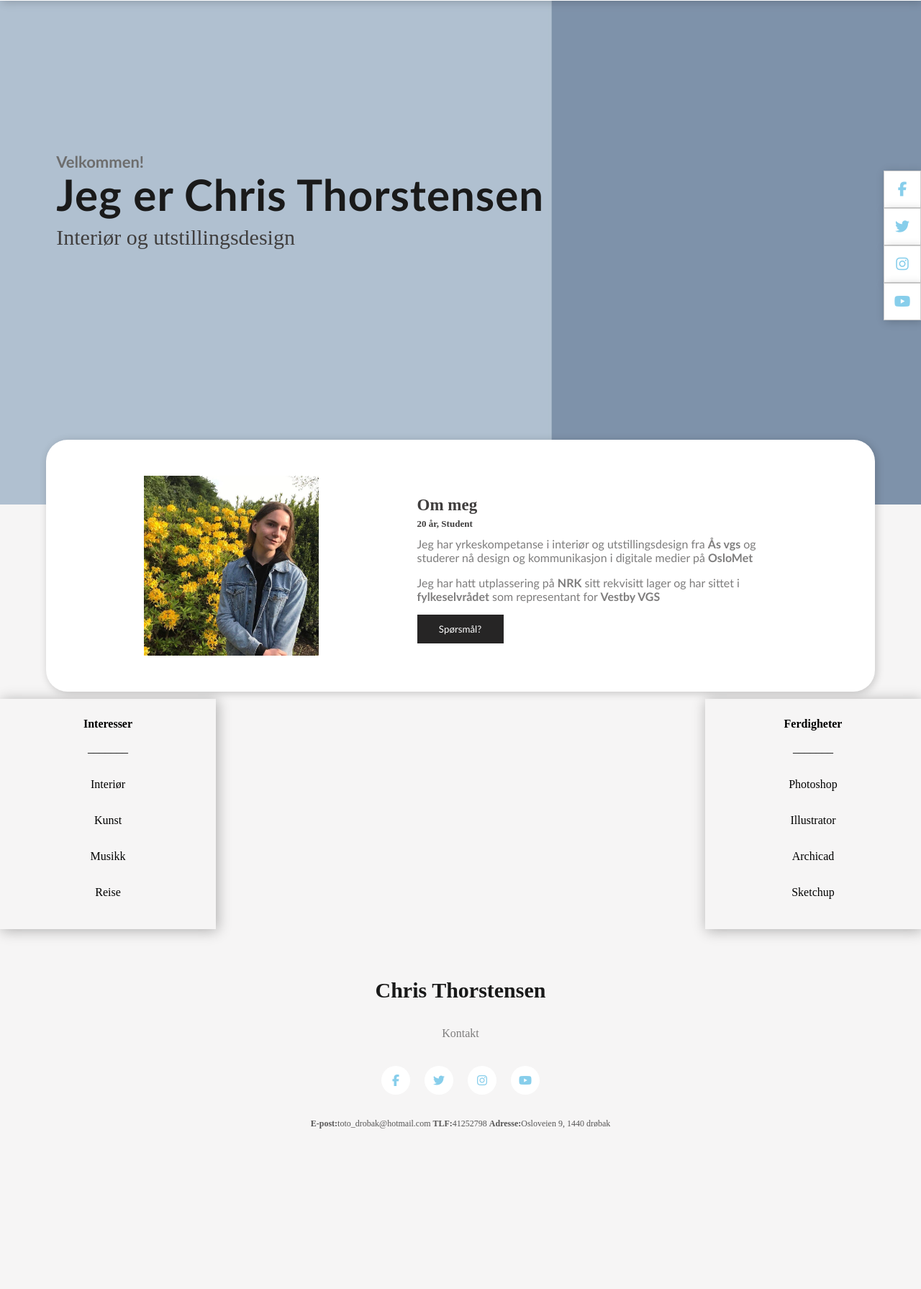
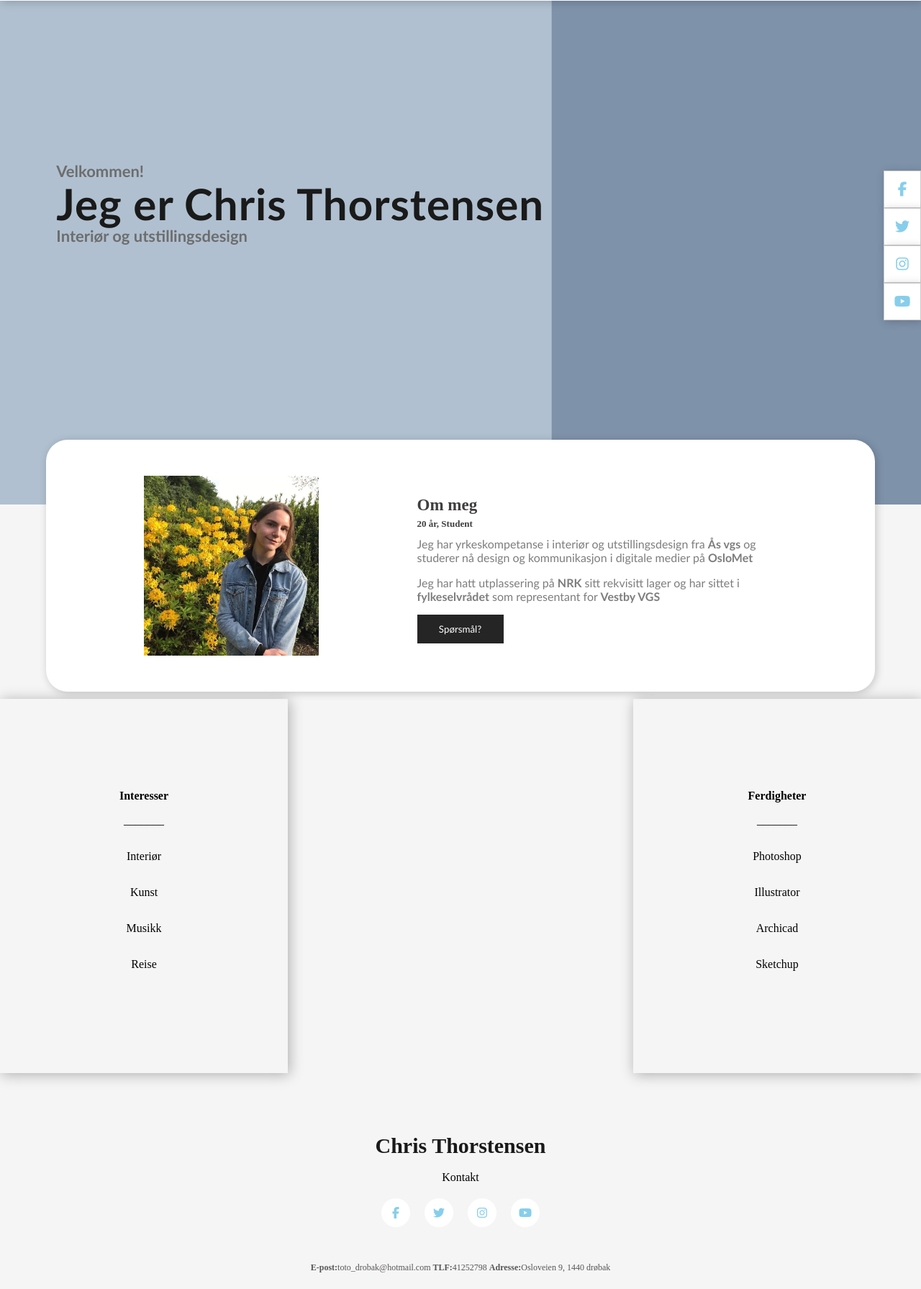
Before and after one commit to ChrisTh99/Arbiedskrav, a plain HTML site: page index.html in a window 1280 px wide. Shown: the part 59-1850 px from the top of the page at 72% size. Before the commit the page ends 1650 px from the top, so only its background shows below. Drawn offline with Linux system fonts and the light colour scheme.

Commit message:
Add files via upload

```diff
--- a/index.html
+++ b/index.html
@@ -19,16 +19,22 @@
 	<!--menu-->
 	<ul>
 	<li><a href="#" class="active"></a></li>
-	<li><a href="#">Om meg</a></li>
-	<li><a href="#">Interesser/ferdigheter</a></li>
-    <li><a href="#">Kontakt</a></li>
+
+
+        <li><a href="#go_1">Om meg</a></li>
+
+        <li><a href="#go_2">Interesser/ferdigheter</a></li>
+
+
+        <li><a href="#go_3">Kontakt</a></li>
+
 	</ul>
 	</nav>
 	<!--text----------------------->
 		<div class="text-container">
 			<p>Velkommen!</p>
 		    <p>Jeg er Chris Thorstensen</p>
-			<p>Interiør og utstillingsdesign
+            <div id="go_1"><p>Interiør og utstillingsdesign</p></div>
 		</div>
 	</section>
 	<div class="Ommeg-container">
@@ -40,7 +46,9 @@
 		<p>20 år, Student</p>
 		<p>Jeg har yrkeskompetanse i interiør og utstillingsdesign fra <b>Ås vgs</b> og studerer nå design og kommunikasjon i digitale medier på <b>OsloMet</b></p>
 		<p>Jeg har hatt utplassering på <b>NRK</b> sitt rekvisitt lager og har sittet i <b>fylkeselvrådet</b> som representant for <b>Vestby VGS</b></p>
-		<button>Spørsmål?</button>
+
+<div id="go_2"><button>Spørsmål?</button></div>
+
 		</div>
 	</div>
 
@@ -72,7 +80,10 @@
  <footer>
 	 <!--heading-->
   <p>Chris Thorstensen</p>
-     <p>Kontakt</p>
+
+      <div id="go_3">Kontakt</div>
+
+
 	 <!--social-->
 	<div class="social-icons">
 	<a href="#"><i class="fab fa-facebook-f"></i></a>
--- a/style.css
+++ b/style.css
@@ -154,8 +154,8 @@ button:active{
 	justify-content:space-between;
 }
 .box-1,.box-2{
-	width: 300px;
-	height:320px;
+	width: 400px;
+	height:520px;
 	background-repeat: no-repeat;
 	background-size: cover;
 	box-shadow:2px 2px 18px rgba(0,0,0,0.3);
```
